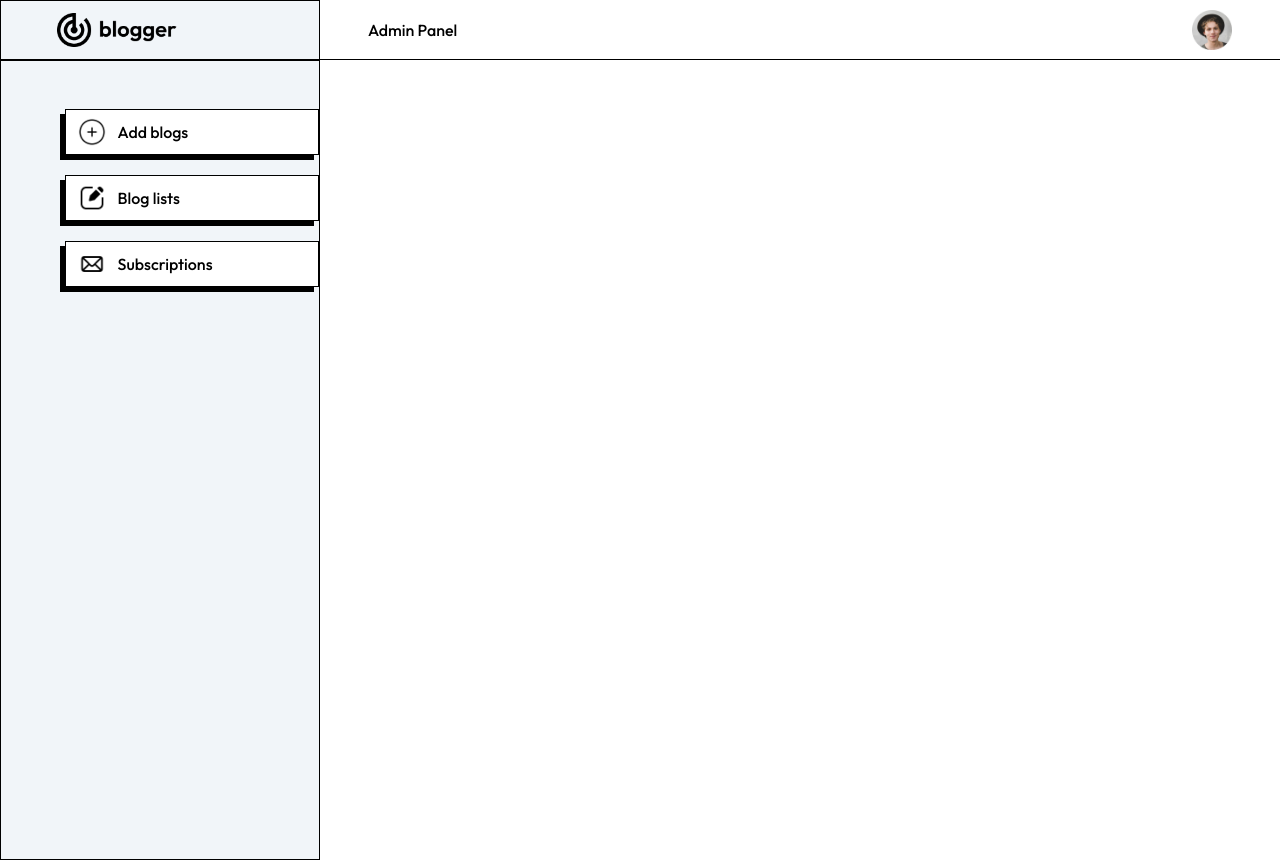
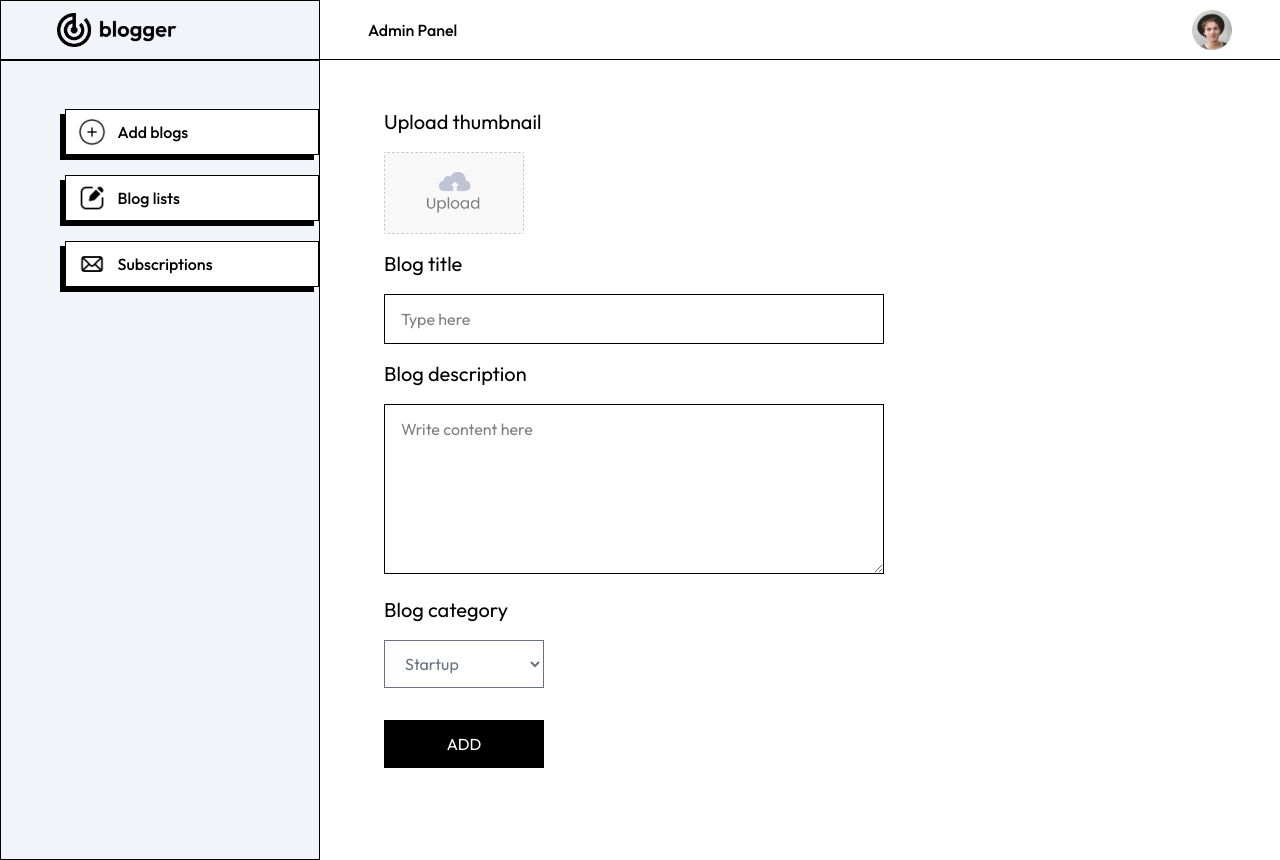
Before and after one commit to donkennie/full-bg, a Next.js app: page /admin/addProduct in a window 1280 px wide. Built offline with nearby package versions, Linux system fonts and the light colour scheme.

Commit message:
integrate post api

```diff
--- a/app/admin/addProduct/page.jsx
+++ b/app/admin/addProduct/page.jsx
@@ -1,11 +1,71 @@
 'use client'
-import React from 'react'
+import { assets } from '@/Assets/assets'
+import Image from 'next/image'
+import React, { useState } from 'react'
+import { toast } from 'react-toastify'
 
 const page = () => {
+
+    const [image, setImage] = useState(false)
+
+    const [data, setData] = useState({
+        title: "",
+        description:"",
+        category:"Starpup",
+        author: "Don Kennie",
+        authorImg:"/author_img.png"
+    })
+
+    const OnChangeHandler = (event) => {
+        const name = event.target.name
+        const value = event.target.value
+        setData(data => ({...data, [name]:value}));
+        console.log(data);
+    }
+
+    const onSubmitHandler = async(e) => {
+        e.preventDefault();
+
+        const formData = new FormData();
+        formData.append('title', data.title);
+        formData.append('description', data.description)
+        formData.append('cateory', data.category)
+        formData.append('author', data.author)
+        formData.append('image', image);
+
+        const response = await axios.post('/api/blog', formData);
+        if(response.data.success){
+            toast.success(response.data.msg)
+        }
+        else{
+            toast.error("Error");
+        }
+    }
+
     return(
-        <div>
+        <>
+            <form onSubmit={onSubmitHandler} className='pt-5 px-5 sm:pt-12 sm:pl-16'>
+                <p className='text-xl'> Upload thumbnail</p>
+                <label htmlFor="image">
+                    <Image className='mt-4' src={!image?assets.upload_area:URL.createObjectURL(image)} width={140} height={70} alt=''/>
+                </label>
 
-        </div>
+                <input onChange={(e) => setImage(e.target.files[0])} type="file" id='image' hidden required/>
+                <p className='text-xl mt-4'>Blog title</p>
+                <input name='title' onChange={OnChangeHandler} value={data.title} className='w-full sm:w-[500px] mt-4 px-4 py-3 border' type="text" placeholder='Type here' required />
+
+                <p className='text-xl mt-4'>Blog description</p>
+                <textarea name='description' onChange={OnChangeHandler} value={data.description} className='w-full sm:w-[500px] mt-4 px-4 py-3 border' type="text" placeholder='Write content here' rows={6} required />
+                <p className='text-xl mt-4'>Blog category</p>
+                <select name="category" onChange={OnChangeHandler} value={data.category} className='w-40 mt-4 px-4 py-3 border text-gray-500' id="">
+                    <option value="Startup">Startup</option>
+                    <option value="Technology">Technology</option>
+                    <option value="Lifestyle">Lifestyle</option>
+                </select>
+                <br />
+                <button type="submit" className='mt-8 w-40 h-12 bg-black text-white'>ADD</button>
+            </form>
+        </>
     )
 }
 
--- a/app/admin/layout.jsx
+++ b/app/admin/layout.jsx
@@ -11,9 +11,9 @@
                         <h3 className='font-medium'>Admin Panel</h3>
                         <Image src={assets.profile_icon} width={40} alt=''/>
                     </div>
+                     {children}
                 </div>
             </div>
-            {children}
         </>
     )
 }
```
Also changed, not shown: public/author_img.png (added).
